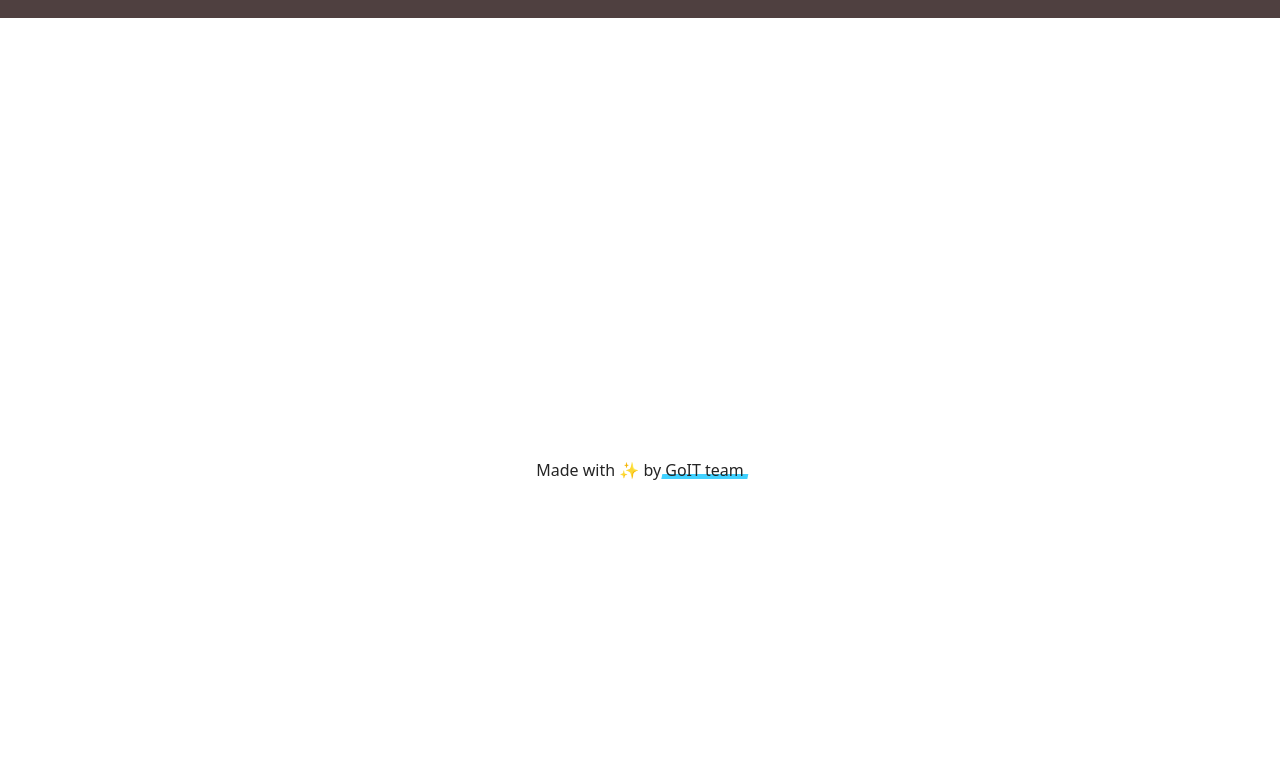
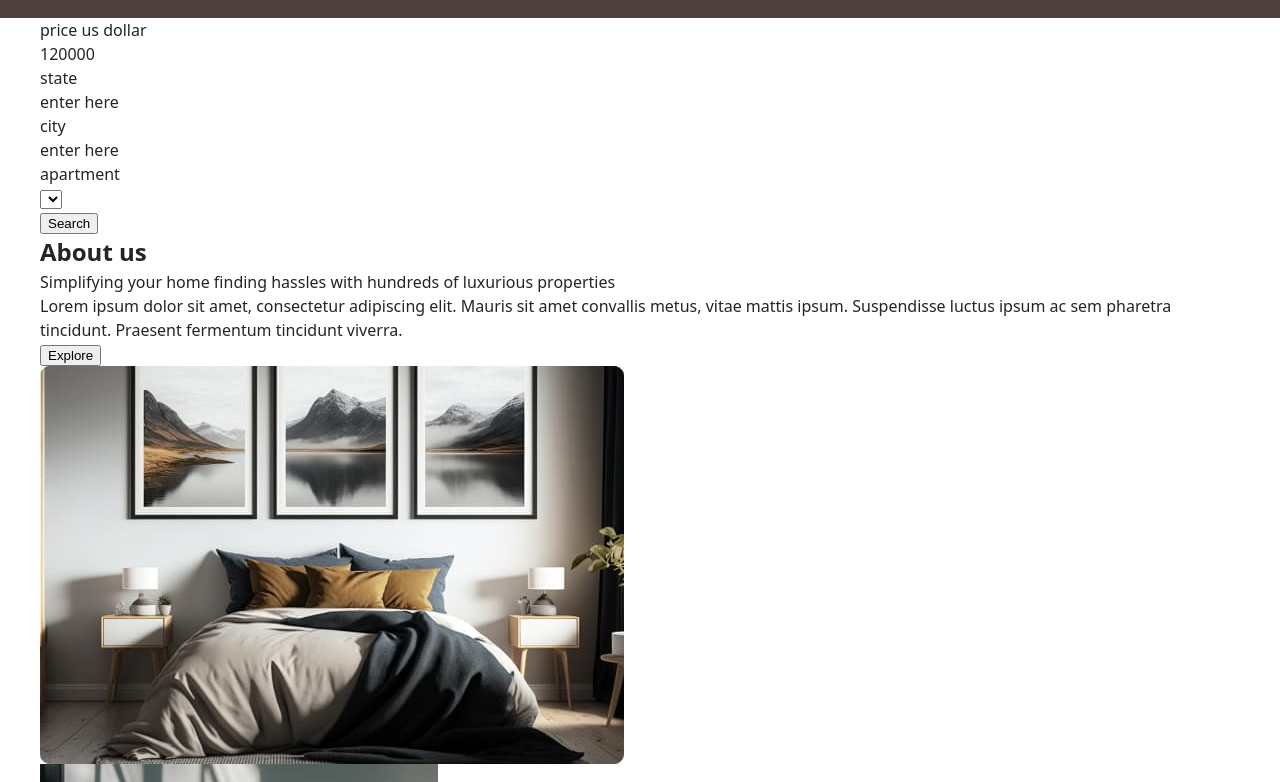
Before and after one commit to TetianaOgni/citylights-website, a plain HTML site: page index.html in a window 1280 px wide. Shown: the part 298-1080 px from the top of the page. Before the commit the page ends 800 px from the top, so only its background shows below. Drawn offline with Linux system fonts and the light colour scheme.

Commit message:
Deploying to gh-pages from @ TetianaOgni/citylights-website@af088e14389e7ff0a86c53140b9cc7df5f0d9cfd 🚀

```diff
--- a/index.html
+++ b/index.html
@@ -45,6 +45,40 @@
 
     <main>
 
+      <section class="section">
+    <div class="container">
+    <div>
+         <div><p>price us dollar</p><p>120000</p></div>
+           <div> <p>state</p><a href="">enter here</a></div>
+          <div><p>city</p><a href="">enter here</a></div>
+            <div><p>apartment</p>
+                <select name="studio appartment" id="">studio appartment</select>
+            </div>
+    </div>
+    <button type="button">Search</button>
+    </div>
+</section>
+
+<!-- <section class="section"></section>
+    <div class="container">
+
+    </div>
+</section> -->
+      <section class="section"></section>
+    <div class="container">
+      <div>
+          <h2>About us</h2>
+          <p>Simplifying your home
+            finding hassles with hundreds of luxurious properties</p>
+         <p>Lorem ipsum dolor sit amet, consectetur adipiscing elit. Mauris sit amet convallis metus, vitae mattis ipsum. Suspendisse luctus ipsum ac sem pharetra tincidunt. Praesent fermentum tincidunt viverra.</p>
+      <button type="button">Explore</button>
+        </div>
+      <div>
+          <img src="/citylights-website/assets/bedroom-D-0tz619.jpg" alt="modern bedroom" width="584" height="398">
+         <img src="/citylights-website/assets/living-room-3Wl72DFn.jpg" alt="modern living room" width="398" height="584">
+      </div>
+    </div>
+    </section>
 
     </main>
 
```
Also changed, not shown: assets/bedroom-D-0tz619.jpg (added), assets/living-room-3Wl72DFn.jpg (added).
